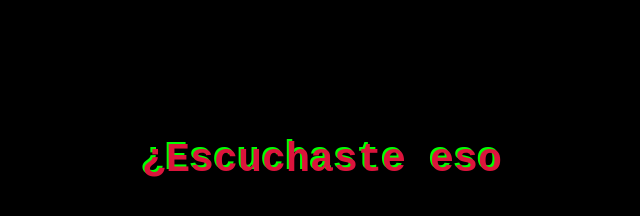
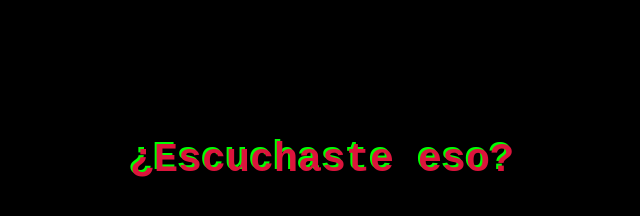
Before and after one commit to mia130/amistades, a plain HTML site: page index.html in a window 1280 px wide. Shown: the whole page, without its empty margins (318-958 px from the left). Drawn offline with Linux system fonts and the light colour scheme.

Commit message:
Actualizar index.html

```diff
--- a/index.html
+++ b/index.html
@@ -49,4 +49,4 @@
 </head>
 <body>
   <div id="pantalla"></div>
-  <h1 id="mensaje">¿Escuchaste eso
+  <h1 id="mensaje">¿Escuchaste eso?
```
